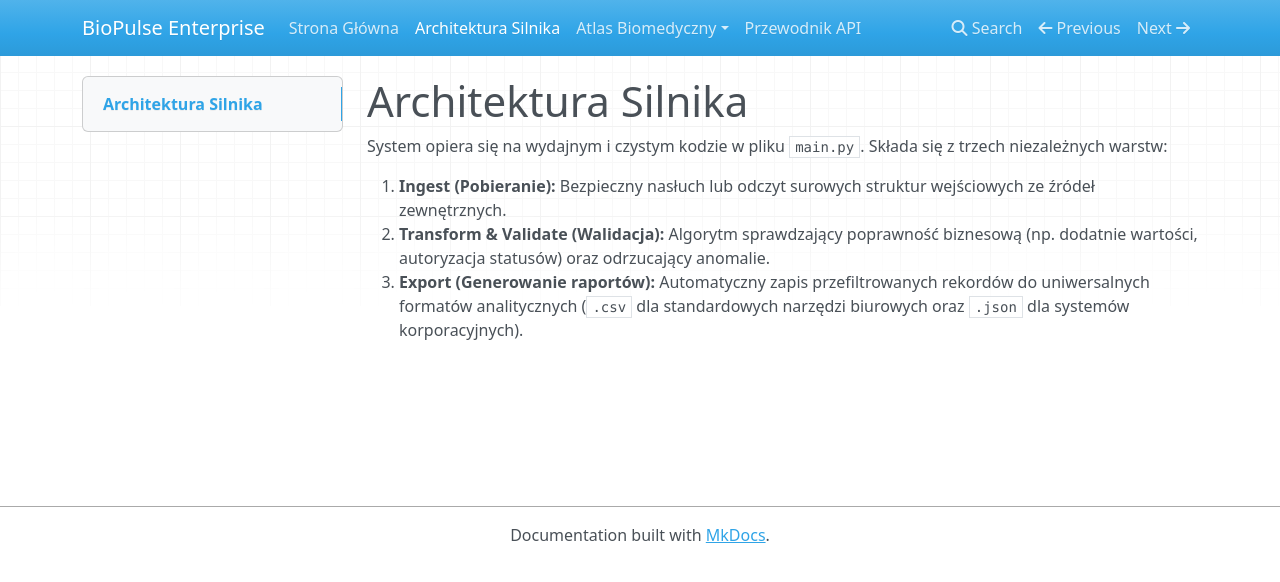
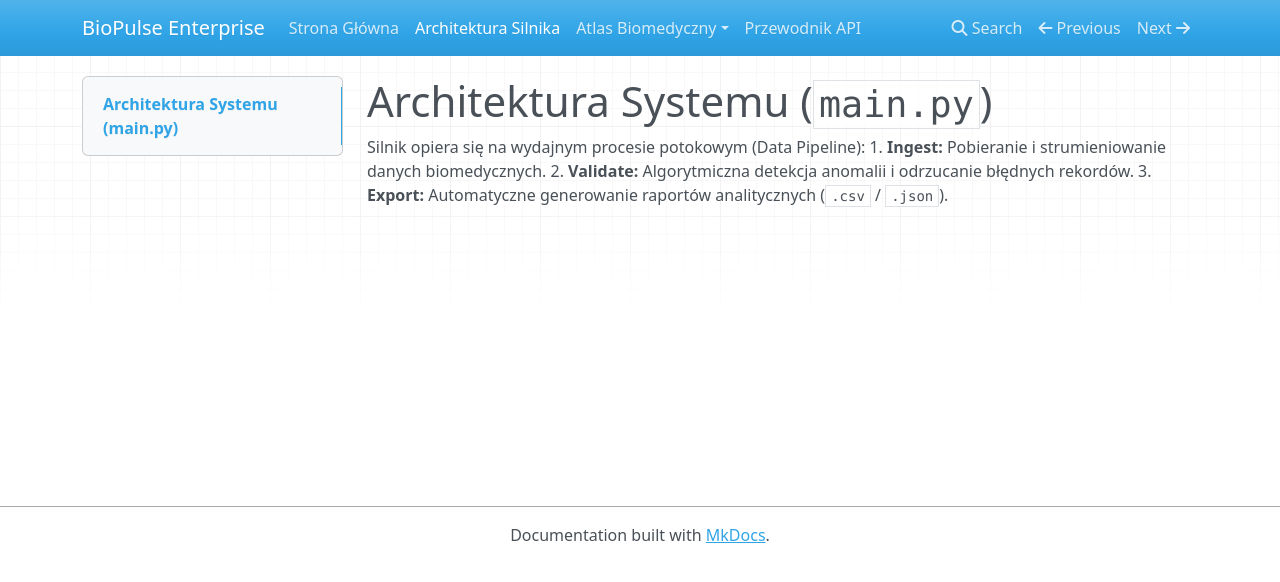
Before and after one commit to DevLabStudy/BioPulse, an MkDocs documentation site: the page built from docs/architektura.md, in a window 1280 px wide. Shown: the top 582 px of the page. Built offline with MkDocs 1.6.1, drawn with Linux system fonts in a browser that asks for light colours; nearby versions of some CDN libraries.

Commit message:
Update architektura.md

```diff
--- a/docs/architektura.md
+++ b/docs/architektura.md
@@ -1,7 +1,6 @@
-# Architektura Silnika
+# Architektura Systemu (`main.py`)
 
-System opiera się na wydajnym i czystym kodzie w pliku `main.py`. Składa się z trzech niezależnych warstw:
-
-1. **Ingest (Pobieranie):** Bezpieczny nasłuch lub odczyt surowych struktur wejściowych ze źródeł zewnętrznych.
-2. **Transform & Validate (Walidacja):** Algorytm sprawdzający poprawność biznesową (np. dodatnie wartości, autoryzacja statusów) oraz odrzucający anomalie.
-3. **Export (Generowanie raportów):** Automatyczny zapis przefiltrowanych rekordów do uniwersalnych formatów analitycznych (`.csv` dla standardowych narzędzi biurowych oraz `.json` dla systemów korporacyjnych).
+Silnik opiera się na wydajnym procesie potokowym (Data Pipeline):
+1. **Ingest:** Pobieranie i strumieniowanie danych biomedycznych.
+2. **Validate:** Algorytmiczna detekcja anomalii i odrzucanie błędnych rekordów.
+3. **Export:** Automatyczne generowanie raportów analitycznych (`.csv` / `.json`).
```
